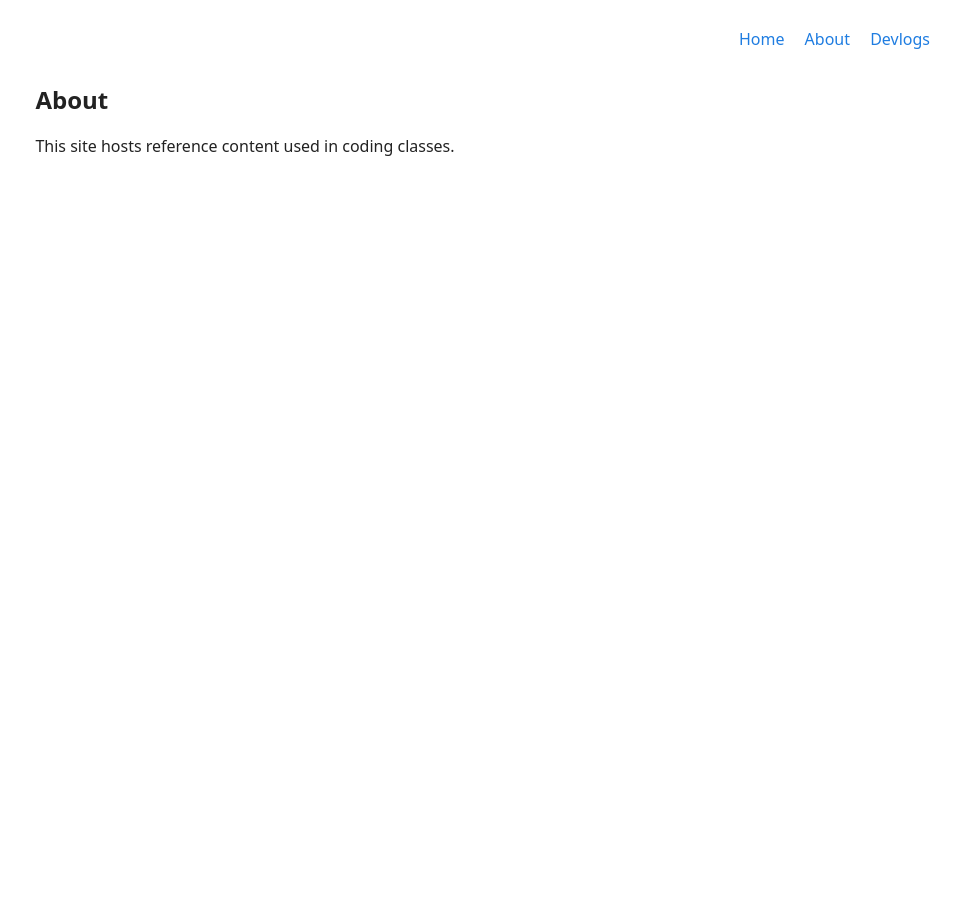
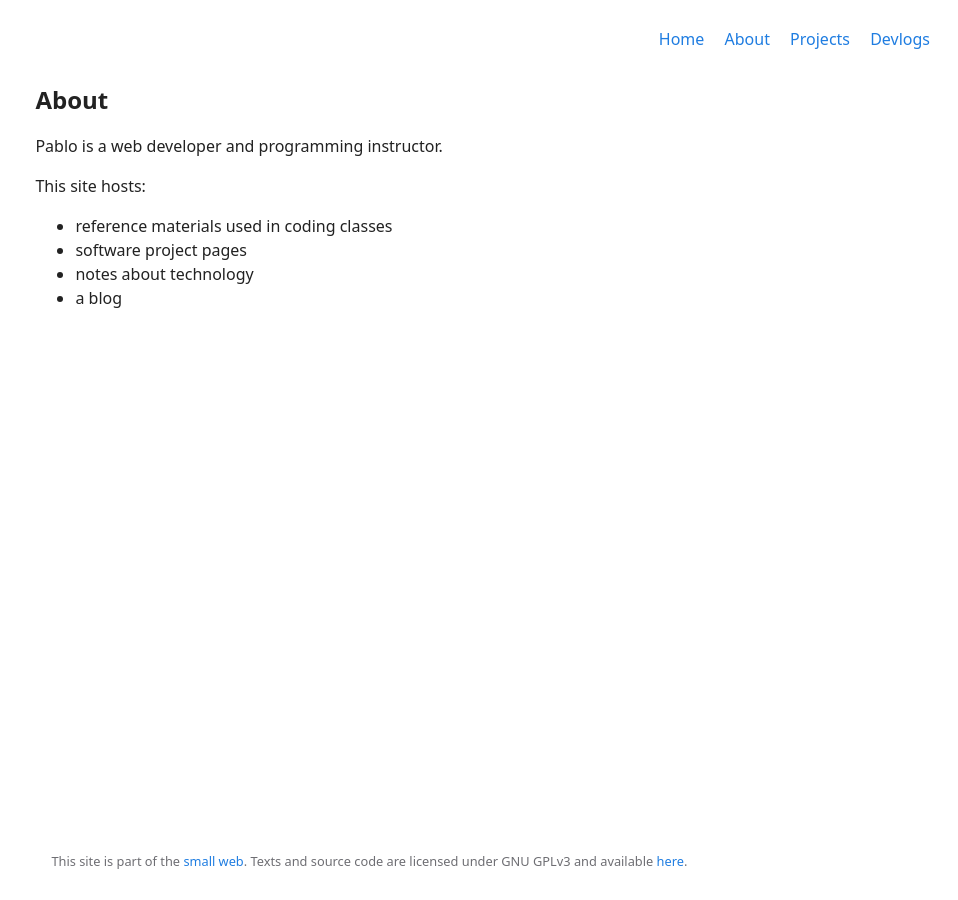
Before and after one commit to cspablocortez/cspablocortez.github.io, a Jekyll site: the page built from about.markdown, in a window 1280 px wide. Shown: the whole page, without its empty margins (322-1280 px from the left). Built offline with Jekyll 4.4.1, drawn with Linux system fonts in a browser that asks for light colours.

Commit message:
footer, css, begin projects page

```diff
--- a/_data/navigation.yml
+++ b/_data/navigation.yml
@@ -2,5 +2,7 @@
   url: /
 - name: About
   url: /about
+- name: Projects
+  url: /projects
 - name: Devlogs
   url: /devlogs
--- /dev/null
+++ b/_includes/footer.html
@@ -0,0 +1,8 @@
+
+<footer style="font-size: 80%">
+
+<p>This site is part of the <a href="https://indieweb.org">small web</a>. Texts and source code are licensed under GNU GPLv3 and available <a href="https://github.com/cspablocortez/cspablocortez.github.io">here</a>.
+
+</p>
+
+</footer>
--- a/_layouts/default.html
+++ b/_layouts/default.html
@@ -13,6 +13,8 @@
 
     <div class="container">
         {{ content }}
+        {% include footer.html %}
     </div>
+
 </body>
 </html>
--- a/about.markdown
+++ b/about.markdown
@@ -4,4 +4,11 @@ title: About
 permalink: /about
 ---
 
-This site hosts reference content used in coding classes.
+Pablo is a web developer and programming instructor.
+
+This site hosts:
+
+- reference materials used in coding classes
+- software project pages
+- notes about technology
+- a blog
--- a/assets/css/custom.css
+++ b/assets/css/custom.css
@@ -90,10 +90,12 @@ pre.highlight {
 
 .userInput {
     padding: 1rem;
-    font-family: monospace;
-/*    font-family: system-ui, -apple-system, BlinkMacSystemFont, 'Segoe UI', Roboto, Oxygen, Ubuntu, Cantarell, 'Open Sans', 'Helvetica Neue', sans-serif;*/
+/*    font-family: monospace;*/
+    font-family: system-ui, -apple-system, BlinkMacSystemFont, 'Segoe UI', Roboto, Oxygen, Ubuntu, Cantarell, 'Open Sans', 'Helvetica Neue', sans-serif;
     background-color: #272822;
     color: #eee;
+/*    background-color: #e5e5e5;*/
+/*    color: #222;*/
     outline: none;
     border: none;
     width: 85%;
@@ -113,6 +115,17 @@ pre.highlight {
 .checkBtn:hover {
     opacity: 1;
     cursor: pointer;
+}
+
+
+footer {
+    font-size: 80%;
+    position: fixed;
+    bottom: 0;
+    lefr: 0;
+    max-width: 650px;
+    padding: 1rem;
+    color: var(--grey);
 }
 
 /* Responsive Design */
@@ -165,4 +178,9 @@ blockquote {
     .container {
         max-width: 45%;
     }
+
+    footer {
+        max-width: 90%;
+/*        background-color: aliceblue;*/
+    }
 }
```
Also changed, not shown: projects.md (added, +7 -0 lines).
